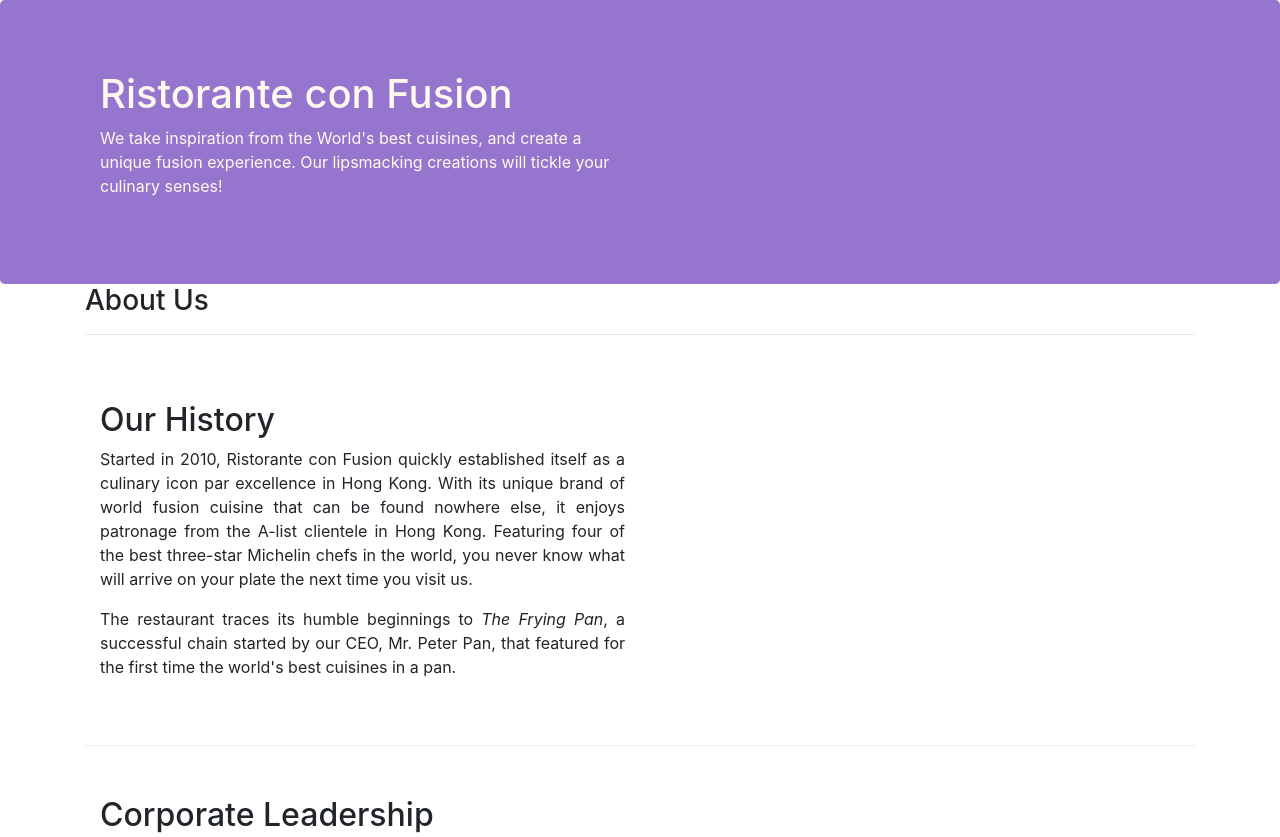
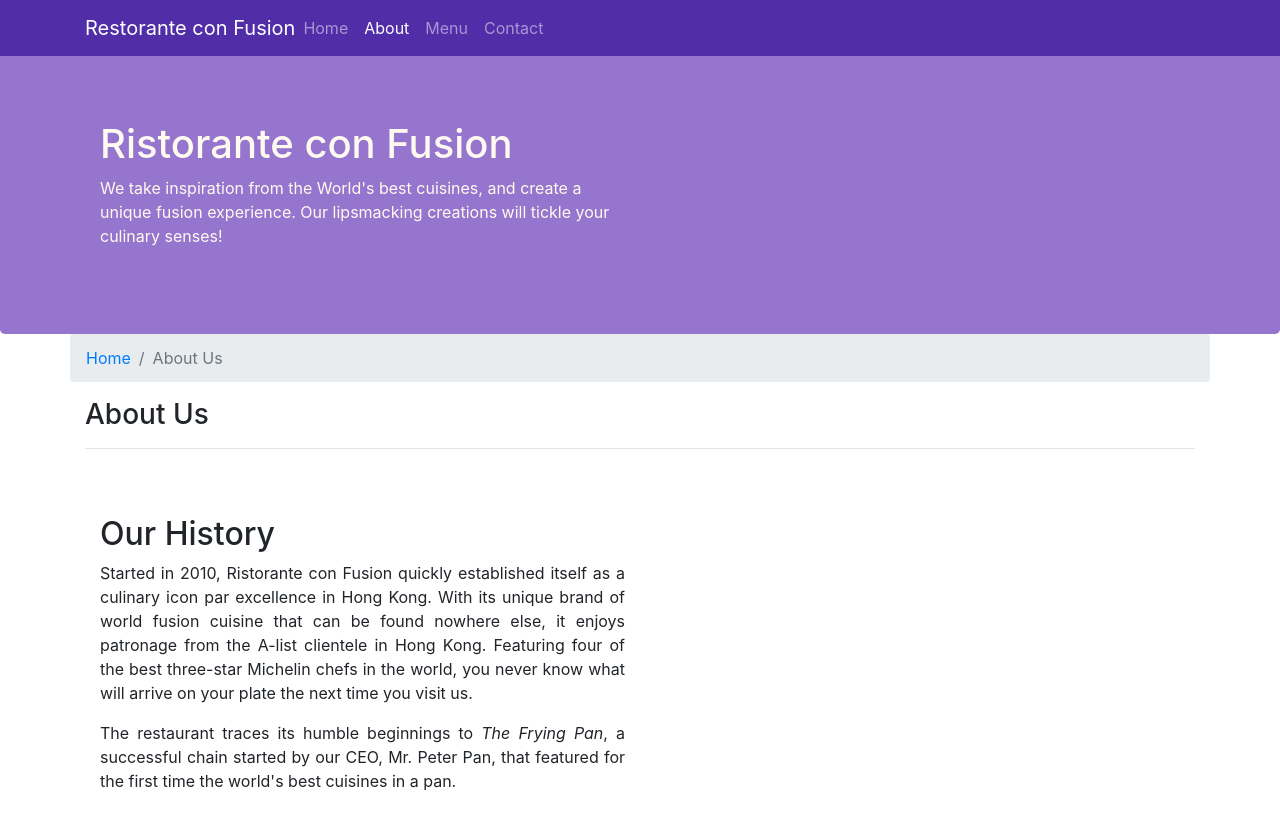
Before and after one commit to Saichaitanya-K/Coursera_bootstrap, a website: page aboutus.html in a window 1280 px wide. Shown: the top 837 px of the page. Drawn offline with nearby package versions, Linux system fonts and the light colour scheme.

Commit message:
navbar and breadcrumb

```diff
--- a/CSS/styles.css
+++ b/CSS/styles.css
@@ -28,3 +28,12 @@
     margin: 0px;
     color: #0f0f0f;
 }
+
+body{
+    padding: 50px 0px 0px 0px;
+    z-index: 0;
+}
+
+.navbar-dark{
+    background-color: #512DA8;
+}
--- a/aboutus.html
+++ b/aboutus.html
@@ -15,7 +15,22 @@
 </head>
 
 <body>
-
+    <nav class="navbar navbar-dark navbar-expand-sm fixed-top">
+        <div class="container">
+            <button class="navbar-toggler" type="button" data-toggle="collapse" data-target="#Navbar">
+                <span class="navbar-toggler-icon"></span>
+            </button>
+            <a class="navbar-brand mr-auto" href="./index.html">Restorante con Fusion</a>
+            <div class="collapse navbar-collapse" id="Navbar">
+                <ul class="navbar-nav mr-auto">
+                    <li class="nav-item"><a class="nav-link" href="./index.html">Home</a></li>
+                    <li class="nav-item"><a class="nav-link active" href="./aboutus.html">About</a></li>
+                    <li class="nav-item"><a class="nav-link" href="#">Menu</a></li>
+                    <li class="nav-item"><a class="nav-link" href="#">Contact</a></li>
+                </ul>
+            </div>
+        </div>
+    </nav>
     <header class="jumbotron">
         <div class="container">
             <div class="row row-header">
@@ -31,6 +46,10 @@
 
     <div class="container text-justify">
         <div class="row">
+            <ol class="col-12 breadcrumb">
+                <li class="breadcrumb-item"><a href="./index.html">Home</a></li>
+                <li class="breadcrumb-item active">About Us</li>
+            </ol>
             <div class="col-12">
                <h3>About Us</h3>
                <hr>
@@ -70,7 +89,7 @@
                 <div class="col-4 offset-1 col-sm-2">
                     <h5>Links</h5>
                     <ul class="list-unstyled">
-                        <li><a href="#">Home</a></li>
+                        <li><a href="./index.html">Home</a></li>
                         <li><a href="#">About</a></li>
                         <li><a href="#">Menu</a></li>
                         <li><a href="#">Contact</a></li>
```
Also changed, not shown: index.html (+17 -2 lines).
